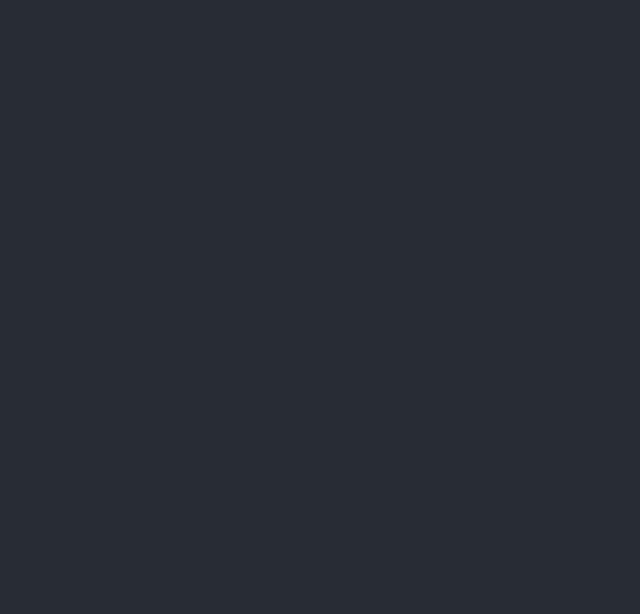
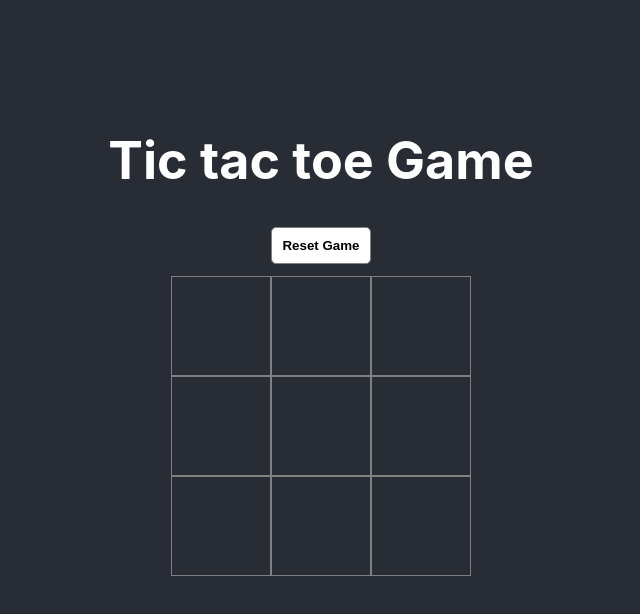
Before and after one commit to Alienah/react-hooks-examples, a React (Create React App) app: page / in a window 1280 px wide. Shown: the top 614 px of the page, without its empty margins (319-959 px from the left). Built offline with nearby package versions, Linux system fonts and the light colour scheme.

Commit message:
Add example with tic tac toe game

```diff
--- a/src/App.js
+++ b/src/App.js
@@ -1,12 +1,142 @@
-import React, {useState} from 'react';
+import React, {useState, useEffect} from 'react';
 
 import './App.scss';
 
+const initMatrix= [];
+
 function App() {
+  const [matrix, setMatrix] = useState(initMatrix);
+  const [matrixSize, setMatrixSize] = useState(3);
+  const [currentPlayer, setCurrentPlayer] = useState('o');
+  const [selectedRow, setSelectedRow] = useState(null);
+  const [selectedColumn, setSelectedColumn] = useState(null);
+  const [winner, setWinner] = useState(false);
+  const [reset, setReset] = useState(false);
+  const [full, setFull] = useState(false);
+
+  useEffect(() => {
+    setWinner(false);
+    setFull(false);
+    setSelectedColumn(null);
+    setSelectedRow(null);
+    const row = new Array(matrixSize).fill(null);
+
+    const tempMatrix = [];
+
+    for (let index = 0; index < matrixSize; index++) {
+      // Como no quiero que me haga el array tres veces, uso una copia con spread operator y hago que lo haga una única vez por fila
+      tempMatrix.push([...row]);
+
+    }
+    setMatrix(tempMatrix);
+
+    // Vamos a hacer que se contruya un nuevo matrix dependiendo de ese estado reset
+  }, [reset]);
+
+  function squareClickhadle(r, c) {
+    if(!matrix[r][c] && !winner && !full) {
+      // Para guardar cada movimiento
+      setSelectedColumn(c);
+      setSelectedRow(r);
+
+      // Para alternar jugadores
+      let nextPlayer = currentPlayer === 'x' ? 'o' : 'x';
+      setCurrentPlayer(nextPlayer);
+
+      // Para meter los valores x o o en el matrix
+      const matrixCopy = [...matrix];
+      matrixCopy[r][c] = nextPlayer;
+      setMatrix(matrixCopy);
+      isFull();
+    }
+  }
+
+  function isWinner() {
+    let vertical = true;
+    let horizontal = true;
+    let diagonal1 = true
+    let diagonal2 = true
+
+    if(selectedColumn === null || selectedRow === null) {
+      return;
+    }
+
+    for(let i = 0; i < matrixSize; i++) {
+      // check the rows for that column
+      if(matrix[i][selectedColumn] !== currentPlayer) {
+        vertical = false;
+      }
+      // check the columns for that row
+      if(matrix[selectedRow][i] !== currentPlayer) {
+        horizontal = false;
+      }
+      // check diagonal 1
+      if(matrix[i][i] !== currentPlayer) {
+        diagonal1 = false;
+      }
+      // check diagonal 2
+      if(matrix[i][matrixSize - i - 1] !== currentPlayer) {
+        diagonal2 = false;
+      }
+    }
+
+    if(vertical || horizontal || diagonal1 || diagonal2) {
+      setWinner(currentPlayer);
+    }
+  }
+
+  // Iré comprobando con cada actualización el resultado para ver si ha ganado alguien
+  useEffect(() => {
+    if (!winner) {
+      isWinner();
+    }
+  })
+
+  function resetGame() {
+    setReset(!reset)
+  }
+
+  // Compruebo si el matrix está completo
+  function isFull() {
+    const m = matrix.filter((column) => {
+      const columnWithFilledSquares = column.reduce((acc, i) => {
+        if (i) {
+          acc.push([...i])
+        }
+        return acc;
+      },[])
+      if (columnWithFilledSquares.length < matrixSize) {
+        return columnWithFilledSquares;
+      }
+    })
+    let isFull = (m.length === 0);
+    setFull(isFull);
+  }
+
   return (
     <div className="App">
       <header className="App-header">
-
+        <h1>Tic tac toe Game</h1>
+        <button onClick={resetGame} className="button">Reset Game</button>
+        <div className="matrix">
+          {
+            matrix.map((item, c) => (
+              <div className="column">
+                {
+                  item.map((row, r) => (
+                    <div
+                      onClick={() => squareClickhadle(r, c)}
+                      className="square">
+                        {matrix[r][c]}
+                      </div>
+                  ))
+                }
+              </div>
+            ))
+          }
+        </div>
+        <h2>{winner ? `Player ${currentPlayer} has won!`: ''}</h2>
+        <h2>{full && !winner ? `Ohhh There is a matches tie... Try it again!`: ''}</h2>
       </header>
     </div>
   );
--- a/src/App.scss
+++ b/src/App.scss
@@ -36,15 +36,6 @@ $white-color: #ffffff;
   text-decoration: underline;
 }
 
-@keyframes App-logo-spin {
-  from {
-    transform: rotate(0deg);
-  }
-  to {
-    transform: rotate(360deg);
-  }
-}
-
 .name {
   color: gray;
   border: 1px solid grey;
@@ -59,40 +50,35 @@ $white-color: #ffffff;
   border-style: dotted;
 }
 
-.remove-item-btn {
-  width: 150px;
+.button {
   padding: 10px;
-  margin-top: 12px;
+  margin-bottom: 12px;
+  background-color: white;
   border-radius: 5px;
+  outline: none;
+  border: 1px solid gray;
+  cursor: pointer;
+  font-weight: bold;
 }
 
-.inputs-container input {
-  margin: 4px 0;
+.button:hover {
+  background-color: $dark-color;
+  color: $white-color;
 }
 
-.input {
-  display: flex;
-  align-items: center;
-  justify-content: space-between;
+.column {
+  font-size: 0;
+  min-width: 300px;
 }
 
-.nav-list {
-  display: flex;
-  flex-direction: row;
-  list-style: none;
+.square {
+  display: inline-flex;
+  align-items: baseline;
+  justify-content: center;
+  border: 1px solid gray;
+  font-size: 80px;
+  width: 100px;
+  height: 100px;
+  box-sizing: border-box;
+  vertical-align: middle;
 }
-
-.nav-item {
-  // min-width: 180px;
-  margin-right: 16px;
-  border: 1px solid grey;
-  padding: 6px;
-}
-
-.nav-item:last-of-type {
-  margin-right: 0;
-}
-
-.link-active {
-  color: green;
-}
```
